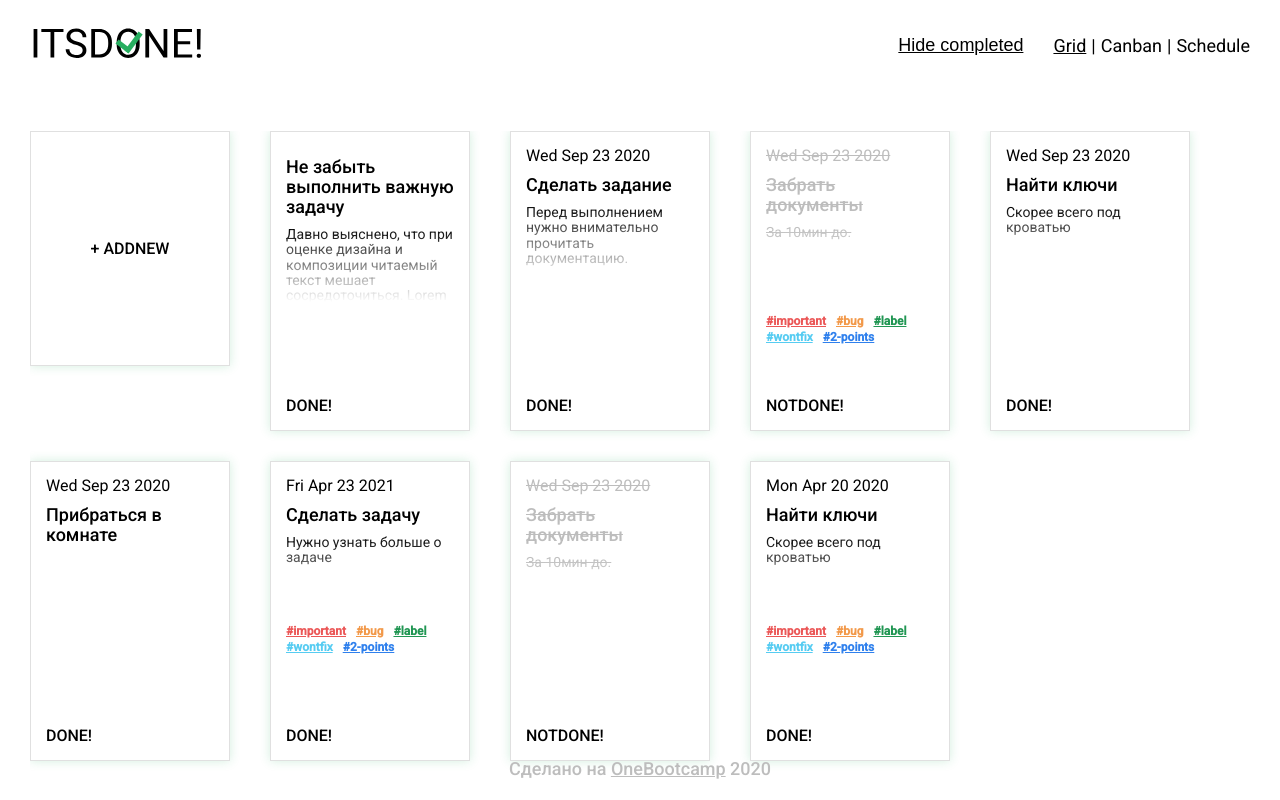
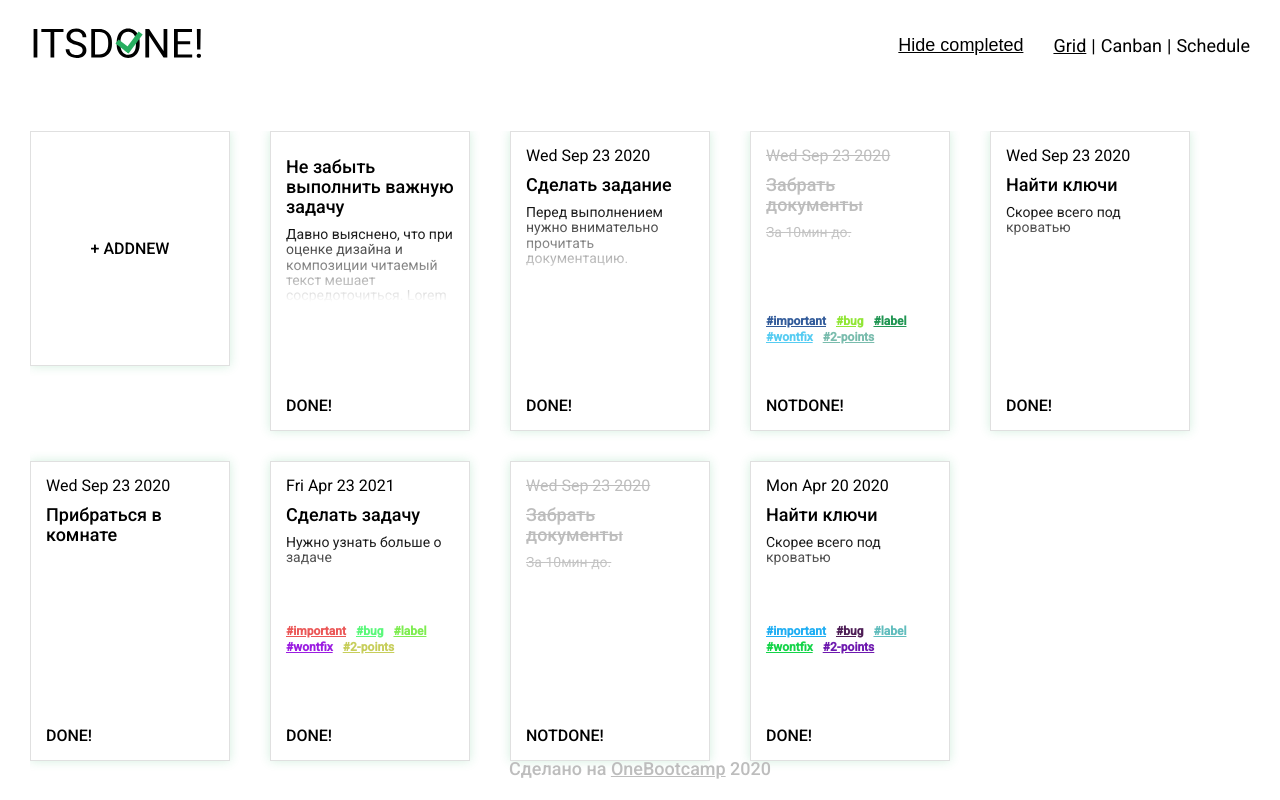
Before and after one commit to OneBootcamp-1-0/itsdone-1, a React app: page /grid in a window 1280 px wide. Built offline with nearby package versions, Linux system fonts and the light colour scheme.

Commit message:
added getColor() func

```diff
--- a/src/components/Board/Card/TagCloud.jsx
+++ b/src/components/Board/Card/TagCloud.jsx
@@ -5,7 +5,15 @@ const TagCloud = props => {
 
   const {tags} = props;
 
-  const tagItems = tags.map((tag,i) => <li className={css.tag_cloud__item} key={i}>{tag}</li>)
+  const getColor = () => {
+    const r = Math.floor(Math.random() * (256));
+    const g = Math.floor(Math.random() * (256));
+    const b = Math.floor(Math.random() * (256));
+    const color = '#' + r.toString(16) + g.toString(16) + b.toString(16);
+    return color;
+  };
+
+  const tagItems = tags.map((tag,i) => <li className={css.tag_cloud__item} style={{color : getColor()}} key={i}>{tag}</li>)
 
   return (
     <ul className={css.tag_cloud}>
```
